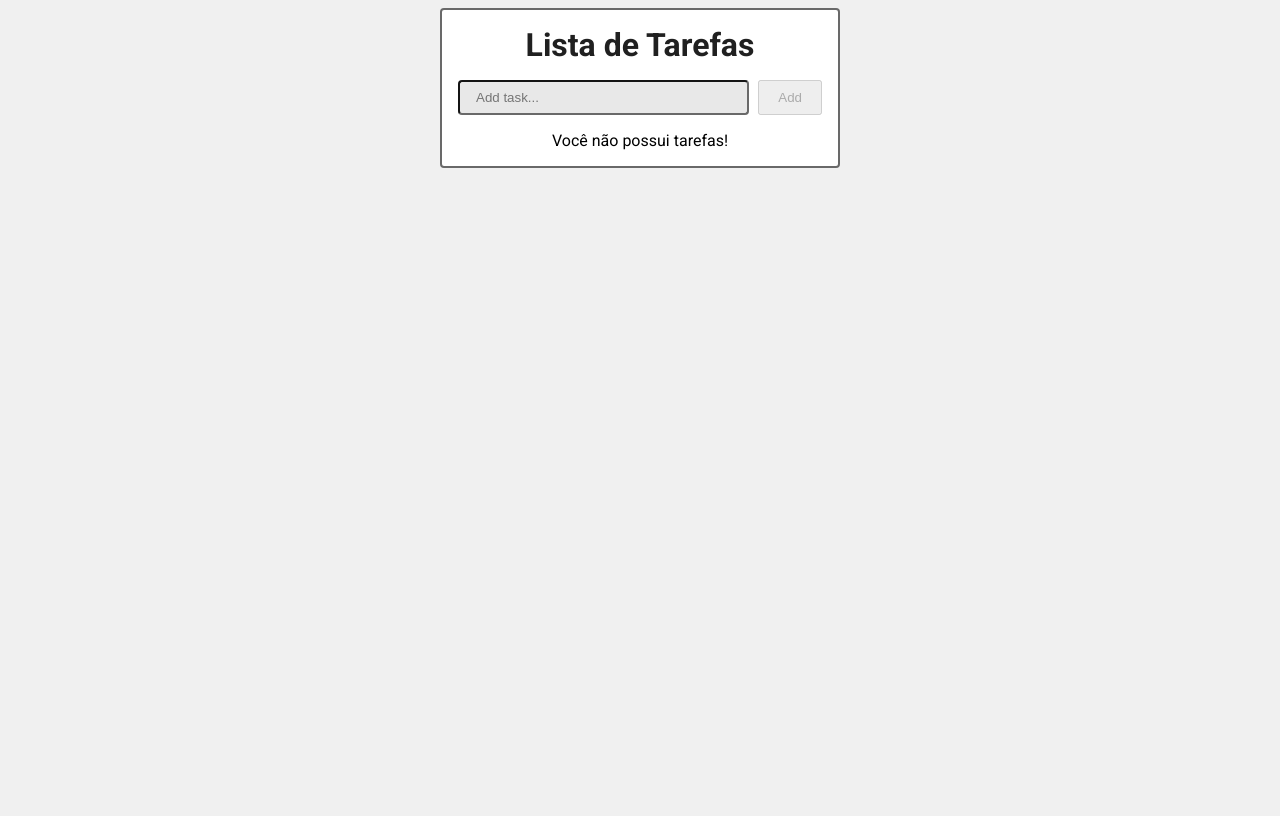
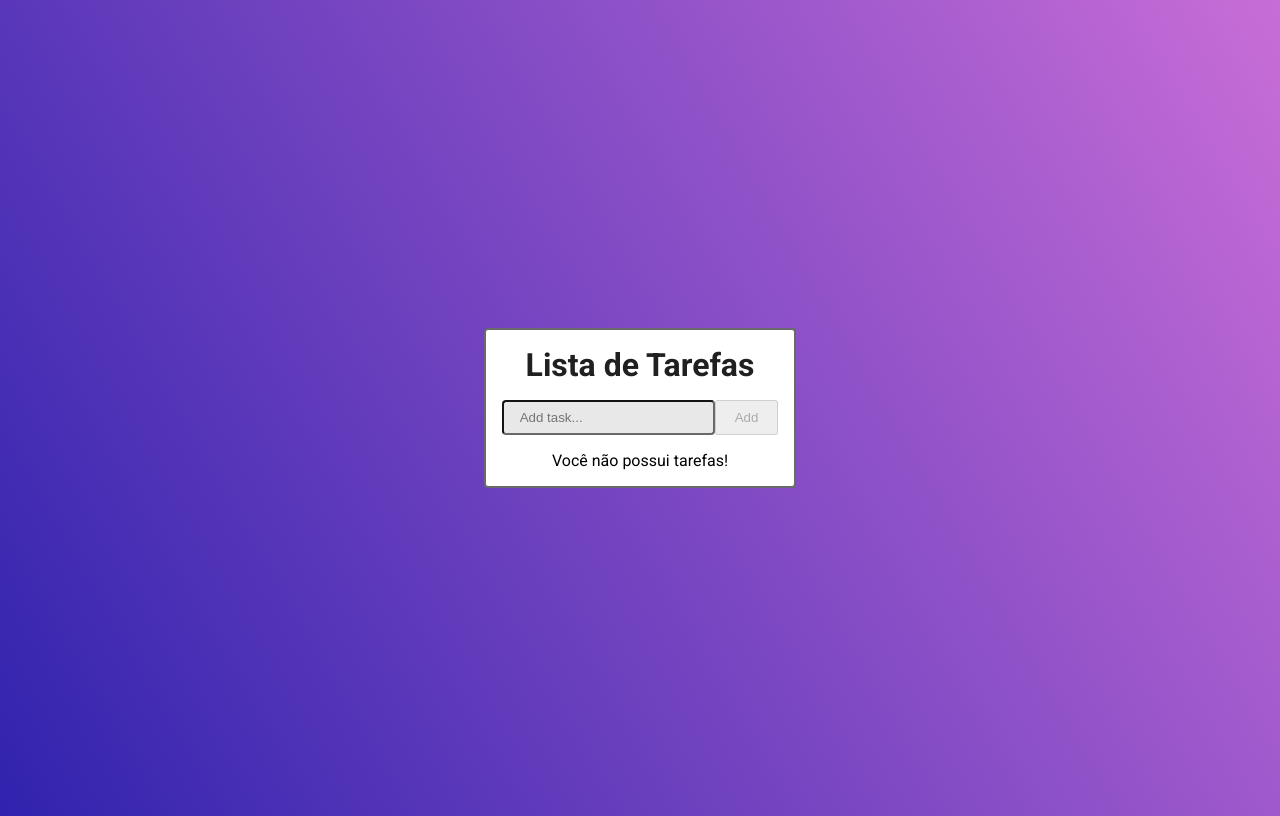
Before and after one commit to Newton-Duarte/angular-todo, an Angular app: page / in a window 1280 px wide. Built offline with nearby package versions, Linux system fonts and the light colour scheme.

Commit message:
style: add body styles

```diff
--- a/src/styles.css
+++ b/src/styles.css
@@ -4,8 +4,16 @@
 }
 
 body {
+  height: 100vh;
+  display: flex;
+  align-items: center;
+  justify-content: center;
   font-family: 'Roboto', sans-serif;
-  background-color: #f0f0f0;
+  font-weight: 300;
+  background: #3023ae;
+  background: -moz-linear-gradient(60deg, #3023ae 0%, #c86dd7 100%);
+  background: -webkit-linear-gradient(60deg, #3023ae 0%, #c86dd7 100%);
+  background: linear-gradient(60deg, #3023ae 0%, #c86dd7 100%);
 }
 
 h1, h2, h3, h4, h5, h6, p {
```
